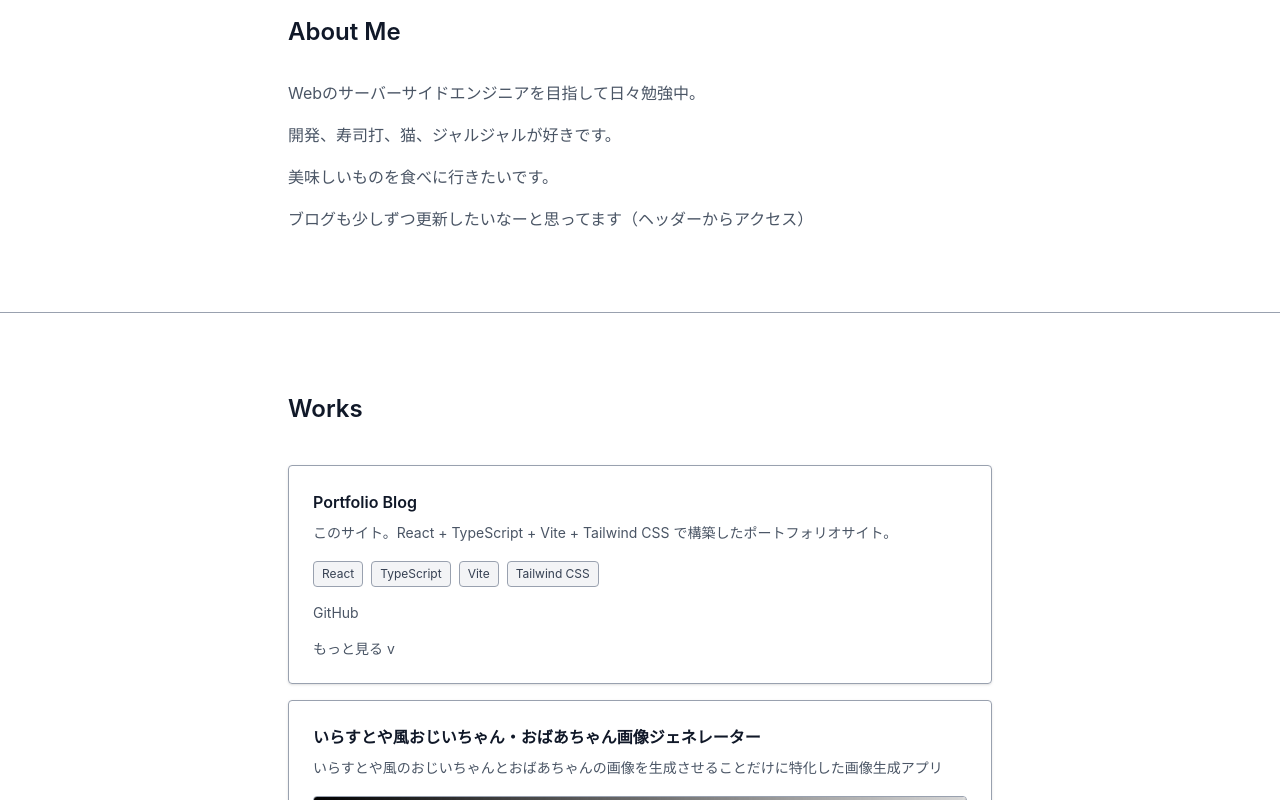
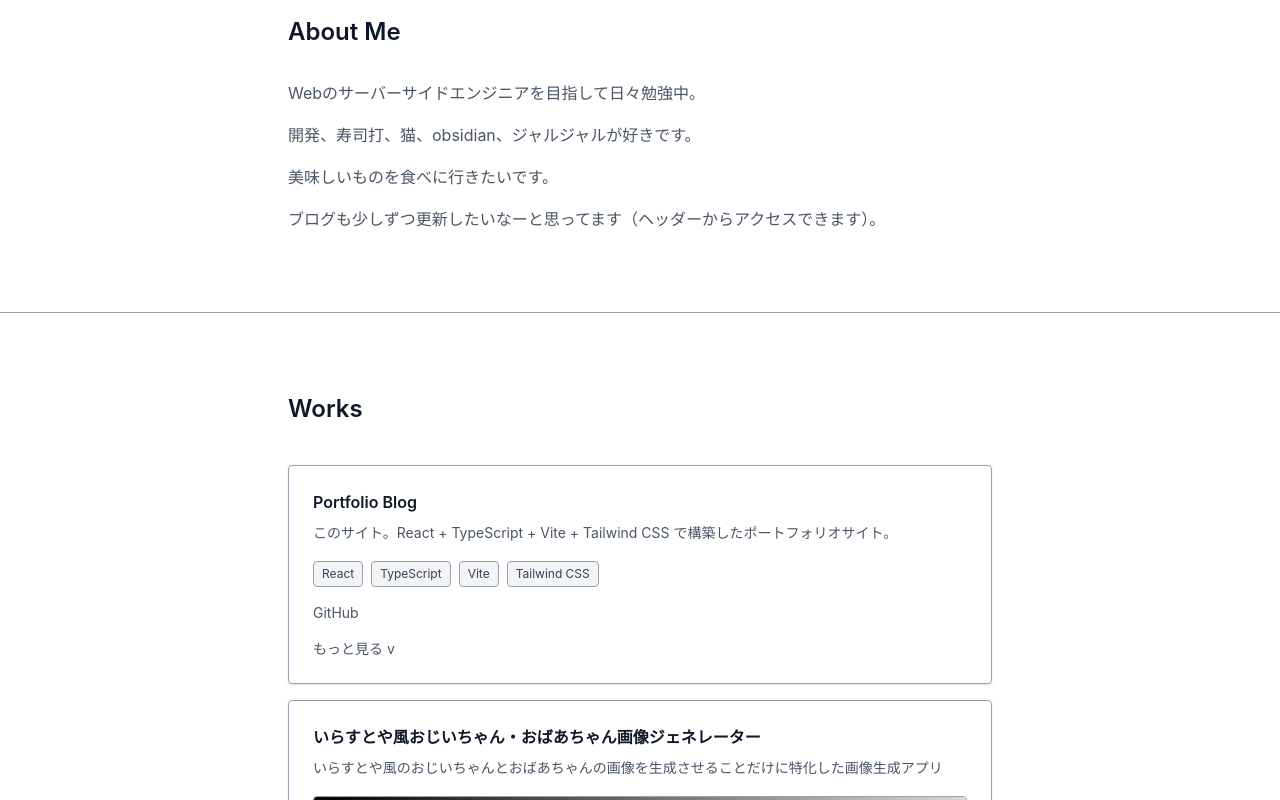
Before and after one commit to baribo-yama/baribo-yama.github.io, a React (Vite) app: page /#/ in a window 1280 px wide. Shown: the part 920-1720 px from the top of the page. Built offline with nearby package versions, Linux system fonts and the light colour scheme; the HTML template or start-up script is replaced by a standard one.

Commit message:
経歴を追加

```diff
--- a/src/components/home/Introduction.tsx
+++ b/src/components/home/Introduction.tsx
@@ -8,10 +8,10 @@ export default function Introduction() {
         <h2 className="text-2xl font-semibold text-gray-900 mb-8">About Me</h2>
         <div className="space-y-4 text-gray-600 leading-relaxed">
           <p>Webのサーバーサイドエンジニアを目指して日々勉強中。</p>
-          <p>開発、寿司打、猫、ジャルジャルが好きです。</p>
+          <p>開発、寿司打、猫、obsidian、ジャルジャルが好きです。</p>
           <p>美味しいものを食べに行きたいです。</p>
           <p>
-            ブログも少しずつ更新したいなーと思ってます（ヘッダーからアクセス）
+            ブログも少しずつ更新したいなーと思ってます（ヘッダーからアクセスできます）。
           </p>
         </div>
       </div>
--- a/src/data/history.json
+++ b/src/data/history.json
@@ -30,6 +30,11 @@
     "description": ""
   },
   {
+    "period": "2025.06",
+    "title": "IT初心者向けの「わかるTech会」という勉強会を開催",
+    "description": "AWS, GCPなどのクラウドインフラに強いエンジニアを招き、講義形式でクラウドについて学んだ。"
+  },
+  {
     "period": "2025.2",
     "title": "美唄ハッカソンに参加",
     "description": "ハッカソンの楽しさに目覚める"
```
Also changed, not shown: 1 other file (tests, documents, lock files or other folders).
